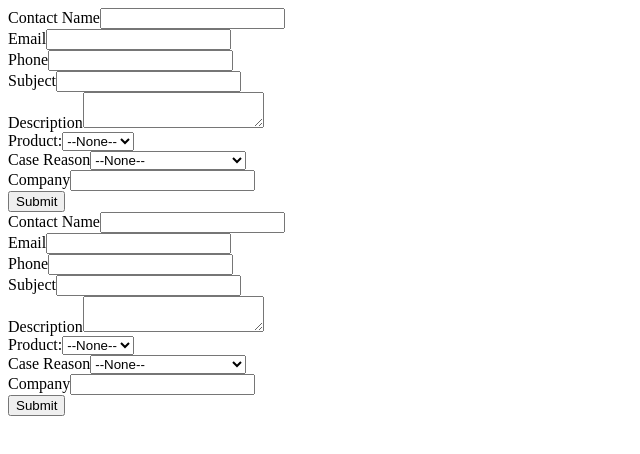
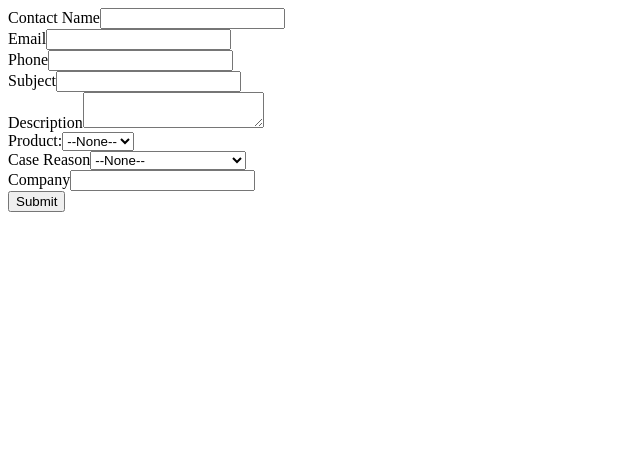
Before and after one commit to captainplanetbd71/captainplanetbd71.github.io, a plain HTML site: page index.html in a window 1280 px wide. Shown: the whole page, without its empty margins (0-640 px from the left). Drawn offline with Linux system fonts and the light colour scheme; a script that the page names is missing.

Commit message:
Update index.html

```diff
--- a/index.html
+++ b/index.html
@@ -60,66 +60,9 @@ Product:<select  id="00N8c00000NBkoh" name="00N8c00000NBkoh" title="Product"><op
 <input type="submit" name="submit">
 
 </form>
-<!--  ----------------------------------------------------------------------  -->
-<!--  NOTE: Please add the following <META> element to your page <HEAD>.      -->
-<!--  If necessary, please modify the charset parameter to specify the        -->
-<!--  character set of your HTML page.                                        -->
-<!--  ----------------------------------------------------------------------  -->
 
-<META HTTP-EQUIV="Content-type" CONTENT="text/html; charset=UTF-8">
 
-<!--  ----------------------------------------------------------------------  -->
-<!--  NOTE: Please add the following <FORM> element to your page.             -->
-<!--  ----------------------------------------------------------------------  -->
 
-<form action="https://webto.salesforce.com/servlet/servlet.WebToCase?encoding=UTF-8" method="POST">
-
-<input type=hidden name="orgid" value="00D8c000004e7ch">
-<input type=hidden name="retURL" value="https://bangladesh-dev-ed.lightning.force.com/lightning/o/Case/list?filterName=00B8c00000F0q2HEAR">
-
-<!--  ----------------------------------------------------------------------  -->
-<!--  NOTE: These fields are optional debugging elements. Please uncomment    -->
-<!--  these lines if you wish to test in debug mode.                          -->
-<!--  <input type="hidden" name="debug" value=1>                              -->
-<!--  <input type="hidden" name="debugEmail"                                  -->
-<!--  value="captainplanetbd71@gmail.com">                                    -->
-<!--  ----------------------------------------------------------------------  -->
-
-<label for="name">Contact Name</label><input  id="name" maxlength="80" name="name" size="20" type="text" /><br>
-
-<label for="email">Email</label><input  id="email" maxlength="80" name="email" size="20" type="text" /><br>
-
-<label for="phone">Phone</label><input  id="phone" maxlength="40" name="phone" size="20" type="text" /><br>
-
-<label for="subject">Subject</label><input  id="subject" maxlength="80" name="subject" size="20" type="text" /><br>
-
-<label for="description">Description</label><textarea name="description"></textarea><br>
-
-Product:<select  id="00N8c00000NBkoh" name="00N8c00000NBkoh" title="Product"><option value="">--None--</option><option value="GC1040">GC1040</option>
-<option value="GC1060">GC1060</option>
-<option value="GC3020">GC3020</option>
-<option value="GC3040">GC3040</option>
-<option value="GC3060">GC3060</option>
-<option value="GC5020">GC5020</option>
-<option value="GC5040">GC5040</option>
-<option value="GC5060">GC5060</option>
-<option value="GC1020">GC1020</option>
-</select><br>
-
-<label for="reason">Case Reason</label><select  id="reason" name="reason"><option value="">--None--</option><option value="Installation">Installation</option>
-<option value="Equipment Complexity">Equipment Complexity</option>
-<option value="Performance">Performance</option>
-<option value="Breakdown">Breakdown</option>
-<option value="Equipment Design">Equipment Design</option>
-<option value="Feedback">Feedback</option>
-<option value="Other">Other</option>
-</select><br>
-
-<label for="company">Company</label><input  id="company" maxlength="80" name="company" size="20" type="text" /><br>
-
-<input type="submit" name="submit">
-
-</form>
 <style type='text/css'>
 	.embeddedServiceHelpButton .helpButton .uiButton {
 		background-color: #005290;
```
